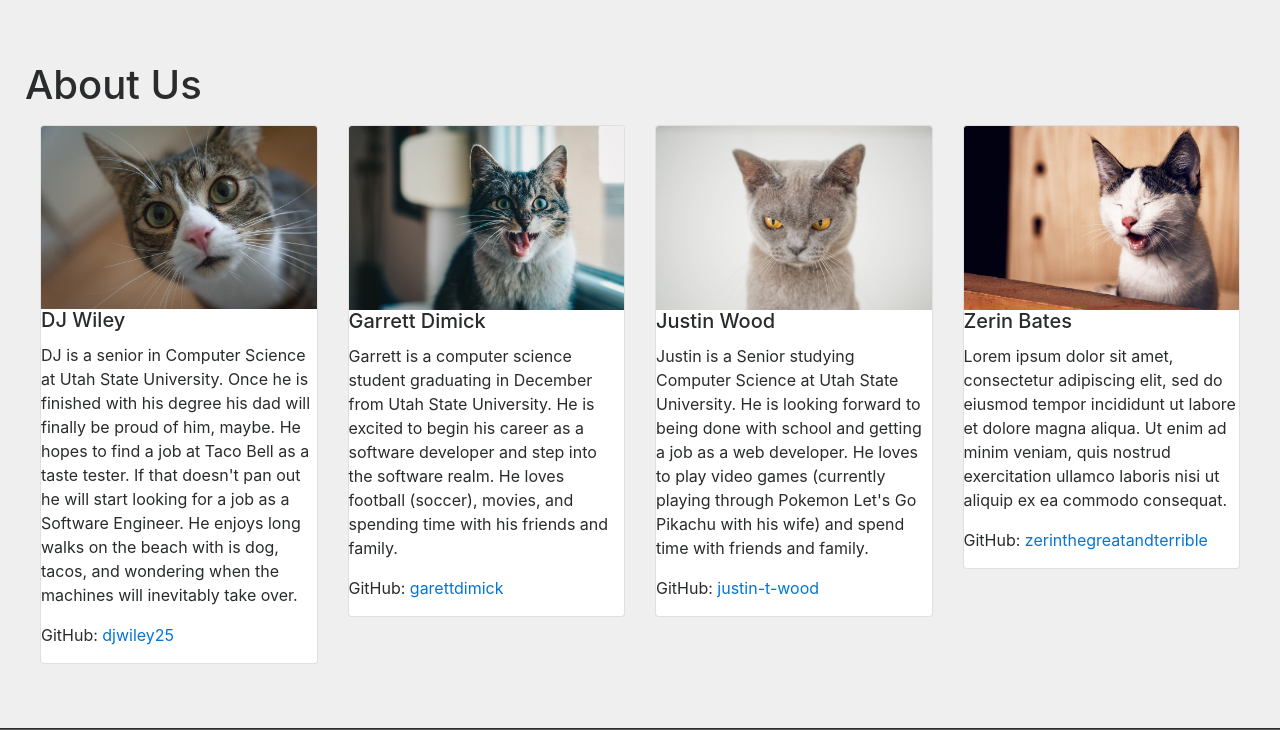
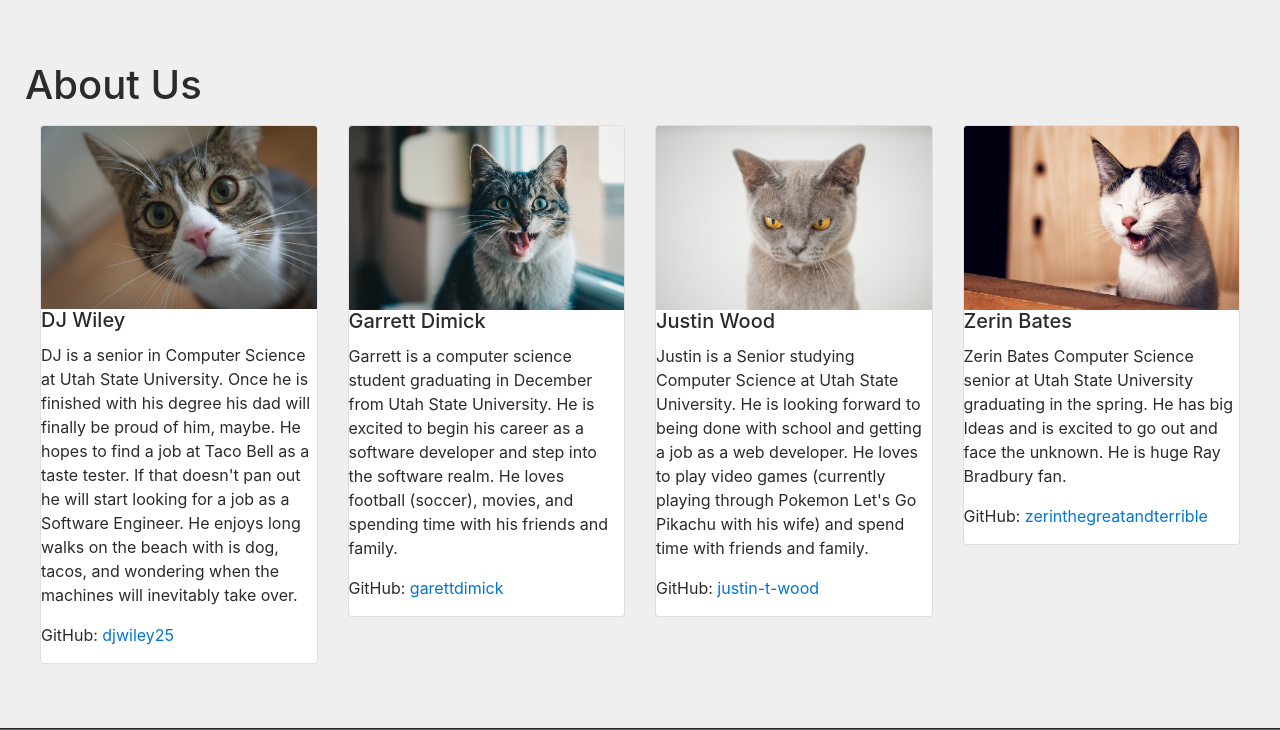
Before and after one commit to Justin-T-Wood/mascot-generator, a Django app: page /home/about in a window 1280 px wide. Shown: the part 736-1466 px from the top of the page. Run offline with Django 3.2, Linux system fonts and the light colour scheme; parts of the project's set-up code (start-up, migrations or seed data) failed here and were passed over; some libraries are stand-ins or nearby versions.

Commit message:
final touches.

```diff
--- a/mascotGeneratorApp/forms.py
+++ b/mascotGeneratorApp/forms.py
@@ -1,8 +1,8 @@
 from django import forms
 
 class GeneratorForm(forms.Form):
-    CHOICES = (('Cat', 'Cat'),('Dragon', 'Dragon'),('Turtle','Turtle'),('Octopus','Octopus')
-    what_is_your_name = forms.CharField(max_length=100)
+    CHOICES = (('Cat', 'Cat'),('Dragon', 'Dragon'),('Turtle','Turtle'),('Octopus','Octopus'))
+    what_is_your_name = forms.CharField(max_length=100)(required=false)
     what_is_your_quest = forms.CharField(max_length=100)
     what_is_the_air_speed_velocity_of_an_unladen_swallow = forms.CharField(max_length=100)
     desired_animal = forms.ChoiceField(choices=CHOICES)
--- a/mascotGeneratorApp/templates/mga/about.html
+++ b/mascotGeneratorApp/templates/mga/about.html
@@ -66,10 +66,10 @@
                     <img class="card-img-top city-image" src="{% static 'mga/zerin.jpeg' %}" alt="Card image cap">
                     <div class="card-body center-text">
                         <h5 class="card-title">Zerin Bates</h5>
-                        <p>Lorem ipsum dolor sit amet, consectetur adipiscing elit, sed do eiusmod tempor incididunt ut
-                            labore et dolore magna aliqua. Ut enim ad minim veniam, quis nostrud exercitation ullamco laboris
-                                nisi ut aliquip ex ea commodo consequat.</p>
-                        <p>GitHub: <a href="https://github.com/zerinTheGreatAndTerrible">zerinthegreatandterrible</a></p>
+                        <p>Zerin Bates Computer Science senior at Utah State University  graduating in the spring. He has big Ideas and is excited to go out and
+			face the unknown. He is huge Ray Bradbury fan.
+			</p>
+			<p>GitHub: <a href="https://github.com/zerinTheGreatAndTerrible">zerinthegreatandterrible</a></p>
                     </div>
                 </div>
             </div>
--- a/mascotGeneratorApp/views.py
+++ b/mascotGeneratorApp/views.py
@@ -21,11 +21,11 @@ def generator(request):
 	animal =  form.cleaned_data.get('desired_animal')
 	if animal == "Cat":
 		image = "cat_collage.jpg"
-	if animal == "Turtle":
+	elif animal == "Turtle":
 		image = "turtle_collage.jpg"
-	if animal == "Dragon":
+	elif animal == "Dragon":
 		image = "dragon_collage.jpg"
-	if animal == "Octopus":
+	elif animal == "Octopus":
 		image = "octopus_collage.jpg"
 	else:
 		image = ""
```
Also changed, not shown: 2 other files.
